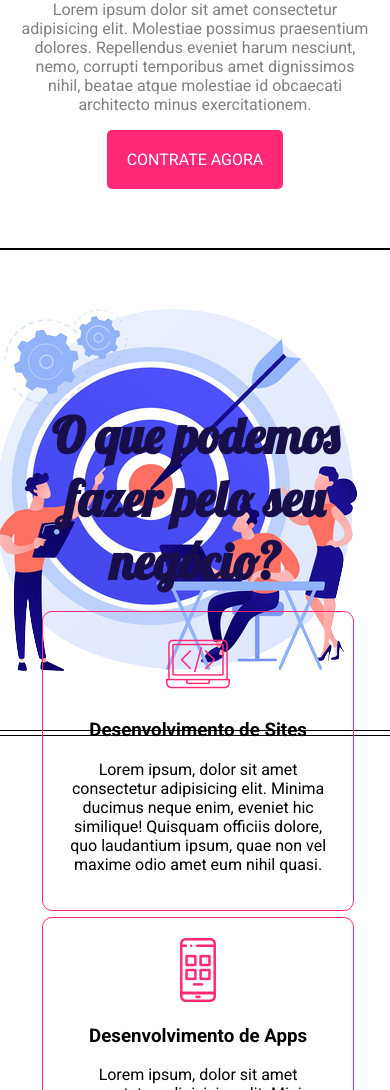
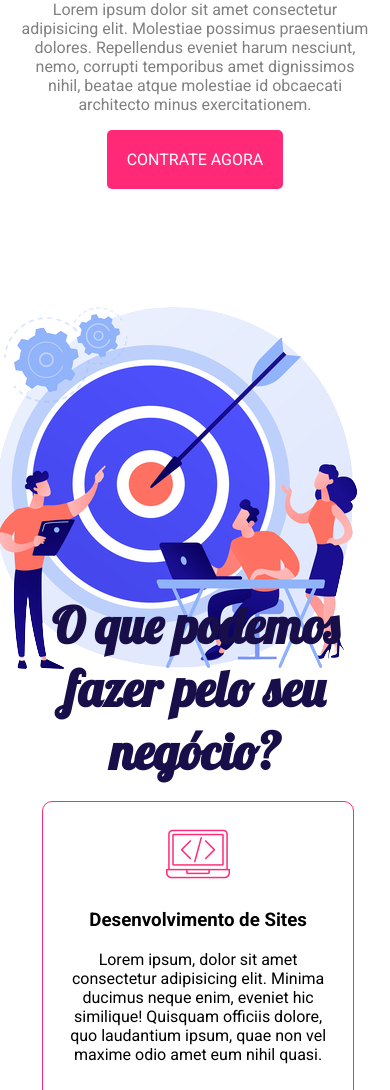
Before and after one commit to lucasy-pg/agencia, a plain HTML site: page index.html in a window 390 px wide. Shown: the part 326-1416 px from the top of the page. Drawn offline with Linux system fonts and the light colour scheme; a web font is replaced by a local one.

Commit message:
Problema da responsividade resolvida

```diff
--- a/CSS/estilo.css
+++ b/CSS/estilo.css
@@ -21,7 +21,7 @@ body{
 .logo{
     flex: 20%;
     margin-left: 10%;
-    border:1px solid red;
+    /* border:1px solid red; */
     text-align: left;
 
 }
@@ -33,7 +33,7 @@ body{
 
 .menu{
     flex: 70%;
-    border: 1px solid green;
+    /* border: 1px solid green; */
     text-align: right;
     padding: 20px;
 }
@@ -119,7 +119,7 @@ section{
     text-align: center;
 }
 section h2{
-    display: inline-block;
+    display: block;
     width: 100%;
     font-size: 50px;
     margin: 0;
--- a/CSS/responsivo.css
+++ b/CSS/responsivo.css
@@ -28,4 +28,7 @@
     .card{
         width: 100%;
     }
+    section{
+        margin-top: 300px;
+    }
 }
--- a/index.html
+++ b/index.html
@@ -37,8 +37,8 @@
             <a href="#" class="contact-btn">Contrate Agora</a>
         </div>
 
-        <div class="img-headline" style="border: 1px solid black;">
-            <img style="border: 1px solid black;" src="img/market-removebg-preview.png">
+        <div class="img-headline">
+            <img src="img/market-removebg-preview.png">
         </div>
     </header>
 
```
